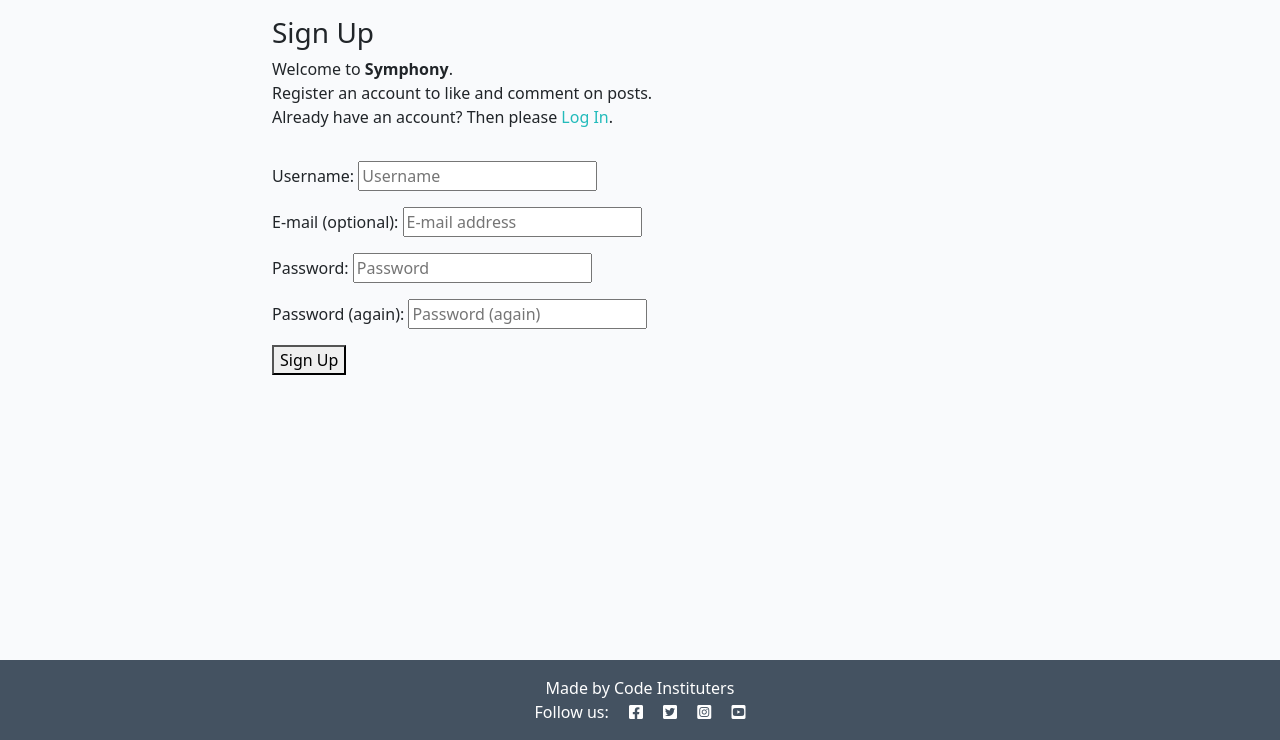
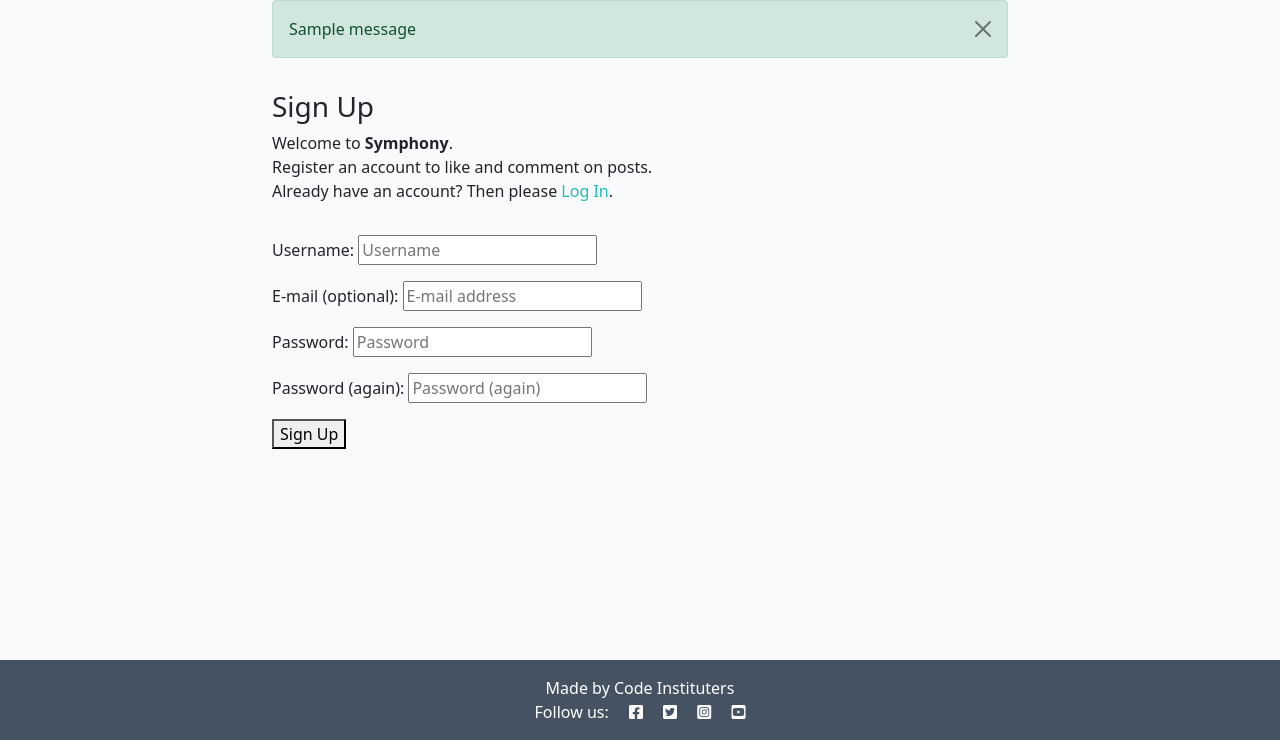
Before and after one commit to Caitriona71/symphonyblogcb, a Django app: page /accounts/signup/ in a window 1280 px wide. Shown: the part 60-800 px from the top of the page. Run offline with Django 3.2, Linux system fonts and the light colour scheme; tables that the repository leaves empty hold one stand-in row (values such as "Sample post"); one stand-in notice (Sample message) is shown.

Commit message:
Add message display in base.html file

```diff
--- a/templates/base.html
+++ b/templates/base.html
@@ -69,6 +69,19 @@
             </div>
         </div>
     </nav>
+    <div class="container">
+        <div class="row">
+            <div class="col-md-8 offset-md-2">
+                {% for message in messages %}
+                <div class="alert {{ message.tags }} alert-dismissible fade show" id="msg" role="alert">
+                    {{ message | safe }}
+                    <button type="button" class="btn-close" data-bs-dismiss="alert" aria-label="Close"></button>
+                </div>
+                {% endfor %}
+            </div>
+        </div>
+    </div>
+
 
     <main class="flex-shrink-0 main-bg">
         {% block content %}
```
